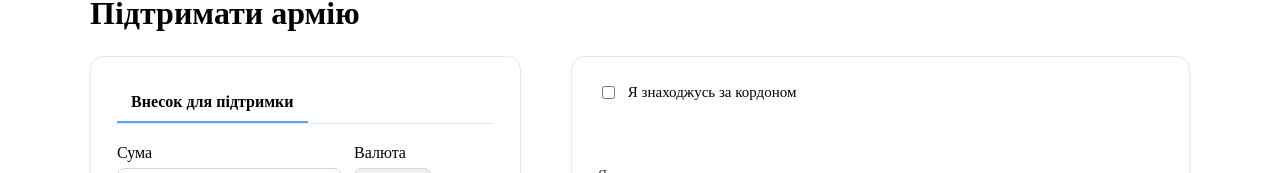
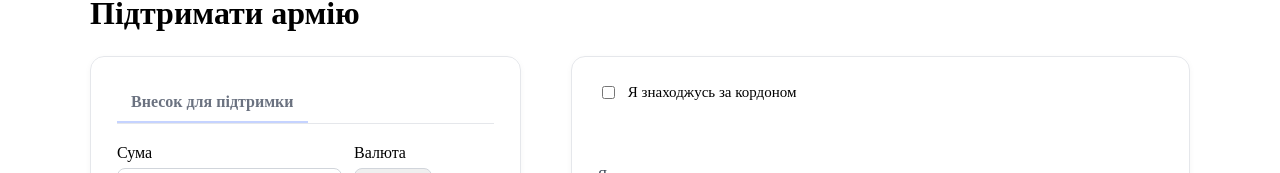
Before and after one commit to ljresetl/fond-amondrex, a React (Vite) app: page /pidtrimka in a window 1280 px wide. Shown: the part 171-344 px from the top of the page. Built offline with nearby package versions, Linux system fonts and the light colour scheme.

Commit message:
vercel.json

```diff
--- a/src/pages/Pidtrimka.module.css
+++ b/src/pages/Pidtrimka.module.css
@@ -53,13 +53,14 @@
   cursor: pointer;
   color: #6b7280;
   border-bottom: 2px solid transparent;
+  border-bottom-color: #c5d3ff;
   transition: 0.2s;
 }
 
-.tabActive {
+/* .tabActive {
   color: #000;
   border-bottom-color: #60a5fa;
-}
+} */
 
 /* Inputs */
 .amountRow {
```
Also changed, not shown: vercel.json (added).
